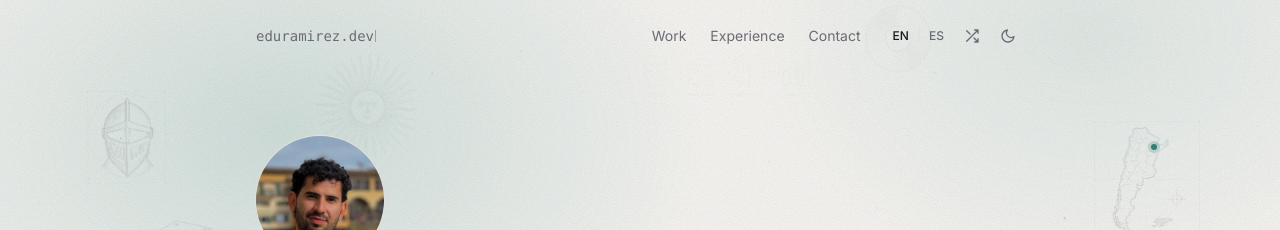
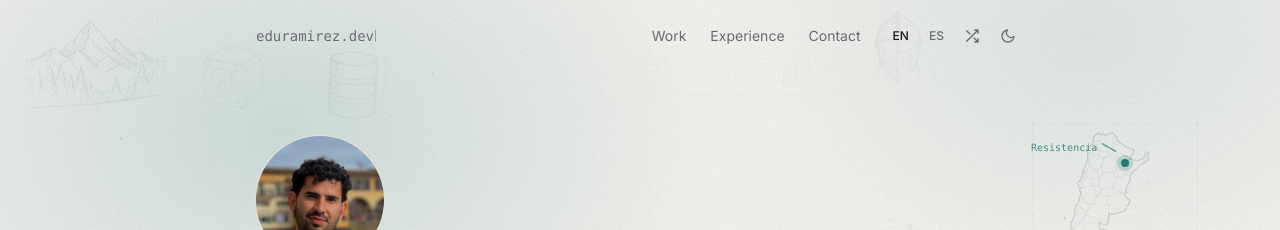
Before and after one commit to deadour/portfolio, a React (Vite) app: page / in a window 1280 px wide. Shown: the top 230 px of the page. Built offline with nearby package versions, Linux system fonts and the light colour scheme.

Commit message:
Enlarge the hero map and label Resistencia on it

```diff
--- a/src/components/hero/Sketches.tsx
+++ b/src/components/hero/Sketches.tsx
@@ -124,10 +124,14 @@ export default function HeroSketches({ className = '' }: { className?: string })
           >
             <img src={s.src} alt="" decoding="async" className="block w-full hero-sketch" style={{ opacity: `calc(${s.opacity.toFixed(3)} * var(--sketch-boost, 1))` }} />
             {s.home && (
-              <span
-                className="hero-home absolute size-1.5 -translate-1/2 rounded-full bg-accent"
-                style={{ left: `${HOME.x * 100}%`, top: `${HOME.y * 100}%` }}
-              />
+              // Accent dot on Resistencia plus a small blueprint-style label pointing at it.
+              <span className="absolute" style={{ left: `${HOME.x * 100}%`, top: `${HOME.y * 100}%` }}>
+                <span className="hero-home absolute size-2 -translate-1/2 rounded-full bg-accent" />
+                <span className="hero-home-label absolute right-2 bottom-2 flex items-center gap-1 font-mono text-[10px] whitespace-nowrap text-accent">
+                  Resistencia
+                  <span aria-hidden="true" className="block h-px w-4 rotate-[30deg] bg-current" />
+                </span>
+              </span>
             )}
           </div>
         ))}
--- a/src/components/hero/sketchAssets.ts
+++ b/src/components/hero/sketchAssets.ts
@@ -61,7 +61,7 @@ import calamaro from '../../assets/hero-sketches/calamaro.webp'
 
 export type Asset = { src: string; w: number; h: number; size: number; dense?: boolean }
 
-export const MAP: Asset = { src: argentina, w: 226, h: 245, size: 7 }
+export const MAP: Asset = { src: argentina, w: 226, h: 245, size: 11 }
 
 export const SKETCHES = {
   eiffel: { src: eiffel, w: 200, h: 282, size: 6 },
--- a/src/index.css
+++ b/src/index.css
@@ -193,8 +193,11 @@
 
 /* Home marker on the hero map: a small accent dot with a soft halo, no animation. */
 .hero-home {
-  box-shadow: 0 0 0 3px color-mix(in srgb, var(--accent) 22%, transparent);
-  opacity: 0.85;
+  box-shadow: 0 0 0 4px color-mix(in srgb, var(--accent) 22%, transparent);
+  opacity: 0.9;
+}
+.hero-home-label {
+  opacity: 0.75;
 }
 
 /* Shuffle button: the sketch layers fade out, swap and fade back in. */
```
